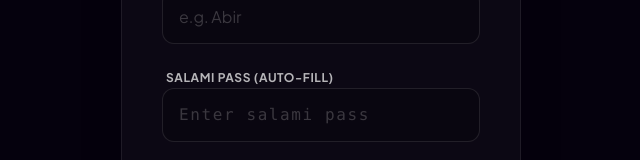
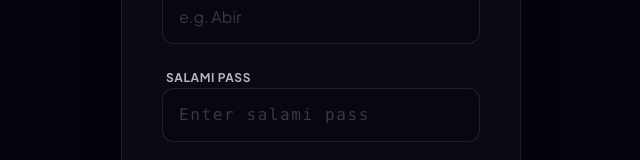
Before and after one commit to akiibjabed/salamiweb, a React (Vite) app: page / in a window 1280 px wide. Both pictures are taken after a click on the button "Claim Salami". Shown: the part 331-491 px from the top of the page, without its empty margins (319-959 px from the left). Built offline with nearby package versions, Linux system fonts and the light colour scheme; no server answers; the database is empty.

Commit message:
Update ClaimForm.tsx

```diff
--- a/src/components/ClaimForm.tsx
+++ b/src/components/ClaimForm.tsx
@@ -119,7 +119,7 @@ export default function ClaimForm({ type, initialName = '', initialToken = '', o
           {type === 'claim' && (
             <>
               <div className="space-y-1.5">
-                <label className="text-xs font-bold text-white/70 uppercase tracking-wider ml-1">Salami Pass (auto-fill)</label>
+                <label className="text-xs font-bold text-white/70 uppercase tracking-wider ml-1">Salami Pass</label>
                 <input
                   type="text"
                   value={token}
```
